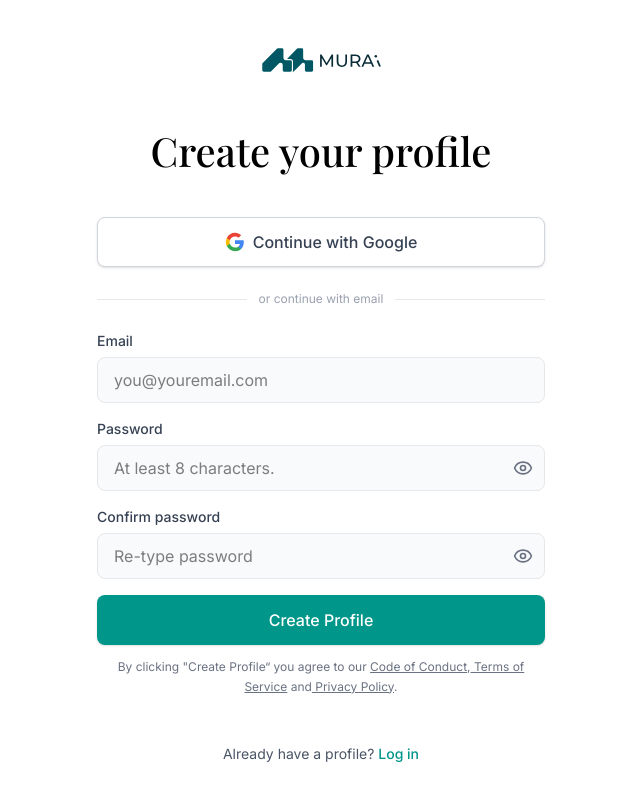
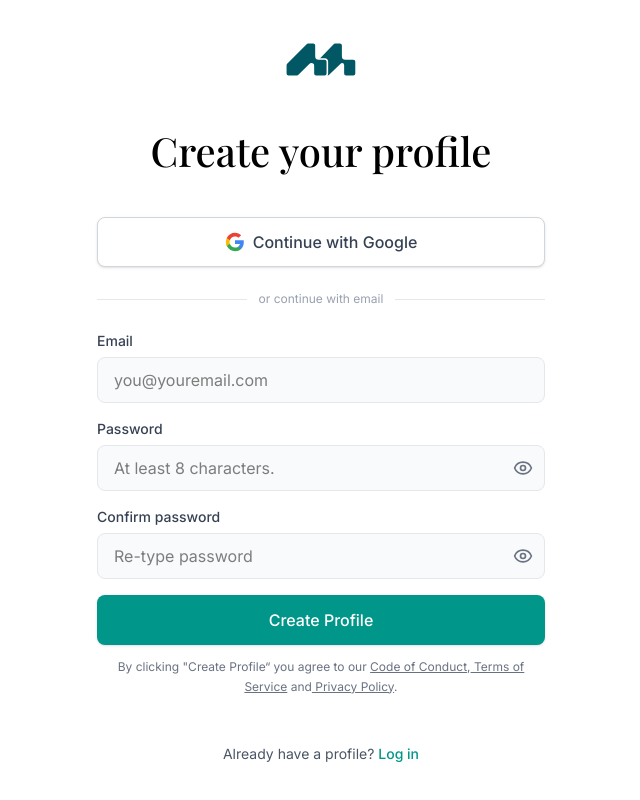
Before and after one commit to yno0/murai-final-ver, a React (Vite) app: page /signup in a window 1280 px wide. Shown: the whole page, without its empty margins (319-959 px from the left). Built offline with nearby package versions, Linux system fonts and the light colour scheme.

Commit message:
added ui changes

```diff
--- a/src/client/pages/Login.jsx
+++ b/src/client/pages/Login.jsx
@@ -1,6 +1,6 @@
 import React, { useState } from 'react';
 import { Eye, EyeOff, Loader2 } from 'lucide-react';
-import Logo from "../../shared/assets/Logo.svg";
+import Logo from "../../shared/assets/LogoMain.svg";
 
 export default function Login() {
     const [showPassword, setShowPassword] = useState(false);
@@ -22,7 +22,7 @@ export default function Login() {
 
             <div className="w-full lg:w-1/2 h-full bg-white px-8 md:px-16 xl:px-24 flex flex-col">
                 <div className="pt-8 pb-16 flex justify-center">
-                    <img src={Logo} alt="Logo" className="w-30 h-12 object-contain" />
+                    <img src={Logo} alt="Logo" className="w-18 h-12 object-contain" />
                 </div>
 
                 <div className="flex-grow flex items-center justify-center">
--- a/src/client/pages/Signup.jsx
+++ b/src/client/pages/Signup.jsx
@@ -1,6 +1,6 @@
 import React, { useState } from 'react'
 import { Eye, EyeOff } from 'lucide-react'
-import Logo from "../../shared/assets/Logo.svg";
+import Logo from "../../shared/assets/LogoMain.svg";
 
 export default function Signup() {
   const [showPassword, setShowPassword] = useState(false);
@@ -22,7 +22,7 @@ export default function Signup() {
       {/* Top logo and heading outside the card */}
       <div className="w-full max-w-lg text-center ">
         <div className="mb-3 flex justify-center">
-          <img src={Logo} alt="Logo" className="w-30 h-12 object-contain" />
+          <img src={Logo} alt="Logo" className="w-18 h-12 object-contain" />
         </div>
         <h1 className="text-2xl md:text-[40px] mt-10 font-medium text-black-900 font-['Playfair_Display']">Create your profile</h1>
       </div>
```
